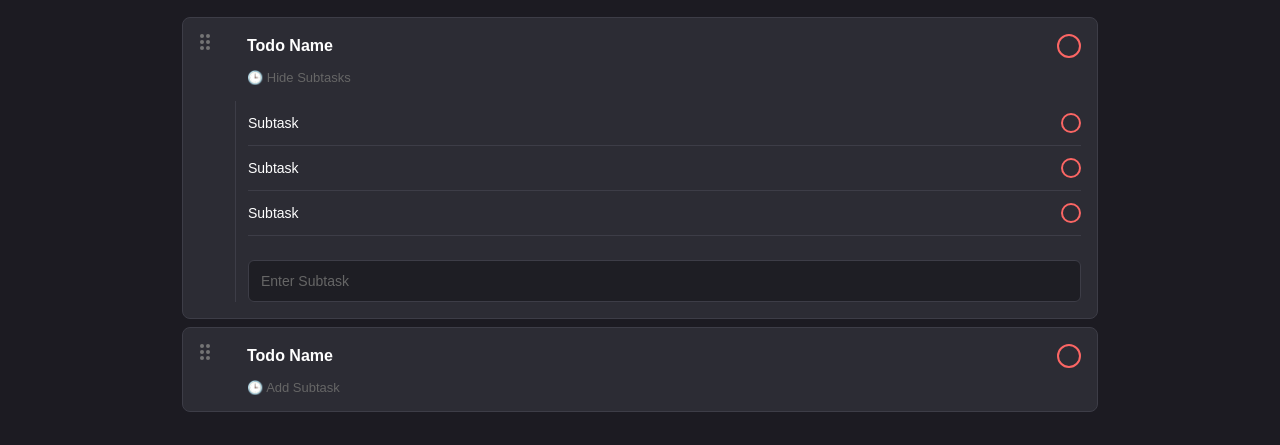
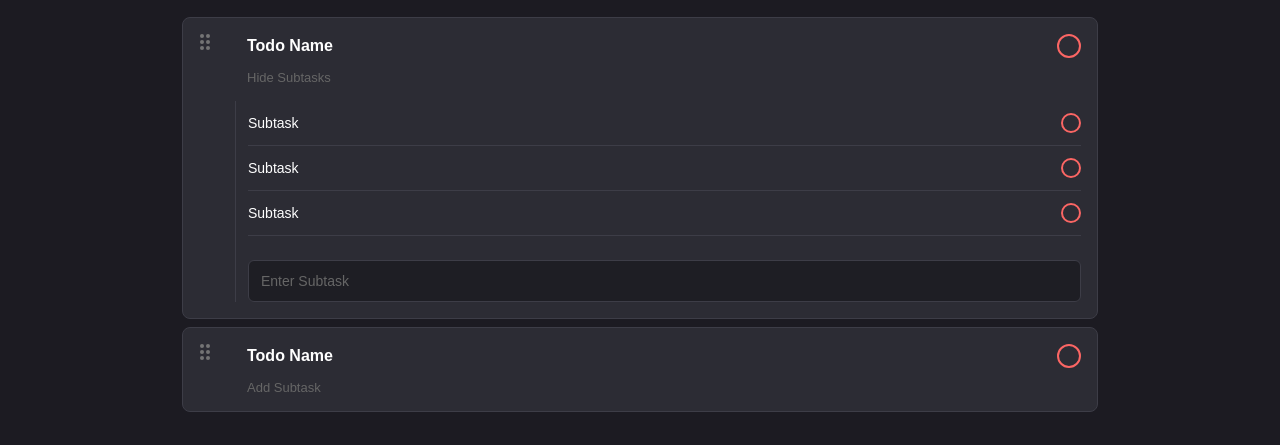
Before and after one commit to HelderBalbino/helder-frontend-challenge, a React (Vite) app: page / in a window 1280 px wide. Shown: the part 236-681 px from the top of the page. Built offline with nearby package versions, Linux system fonts and the light colour scheme.

Commit message:
Refactor Todo component: improve checkbox class handling and update subtask button label for better clarity

```diff
--- a/src/Components/Todo.tsx
+++ b/src/Components/Todo.tsx
@@ -54,7 +54,9 @@ const Todo = ({
 					<div className='todo-header'>
 						<h3>{item.name}</h3>
 						<div
-							className={`checkbox ${item.completed ? 'completed' : ''}`}
+							className={`checkbox ${
+								item.completed ? 'completed' : ''
+							}`}
 							onClick={handleToggle}
 						/>
 					</div>
@@ -63,7 +65,7 @@ const Todo = ({
 							className='add-subtask-btn'
 							onClick={() => setIsExpanded(!isExpanded)}
 						>
-							🕒 {isExpanded ? 'Hide Subtasks' : 'Add Subtask'}
+							{isExpanded ? 'Hide Subtasks' : 'Add Subtask'}
 						</button>
 					)}
 				</div>
```
